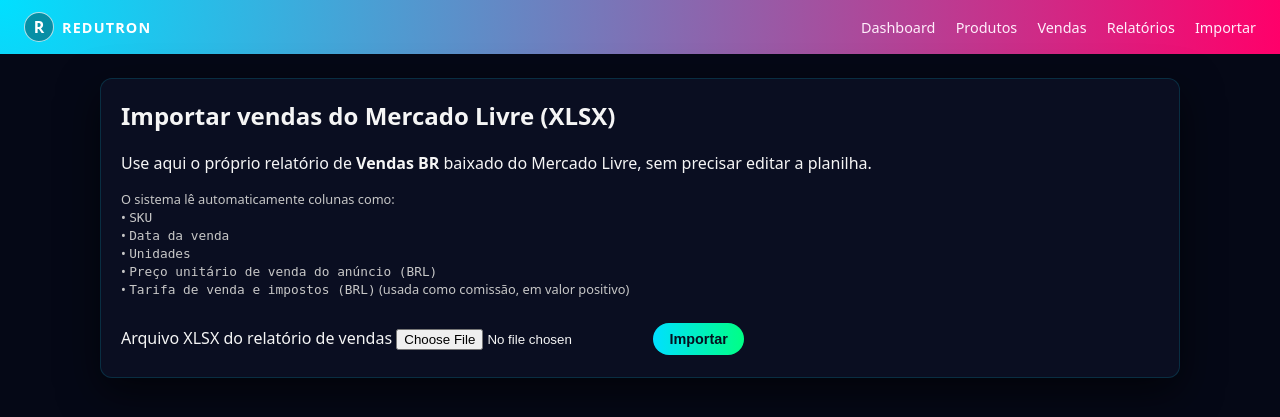
After one commit to oliveirafjdo-web/vendasML, a Flask app: page /importar in a window 1280 px wide. The commit adds this page. Shown: the top 417 px of the page. Run offline with Flask 3, Linux system fonts and the light colour scheme.

Commit message:
Add files via upload

```diff
--- a/app.py
+++ b/app.py
@@ -1,13 +1,15 @@
 from flask import Flask, render_template, request, redirect, url_for, send_file, flash
 import csv
 import io
+from datetime import datetime
+
+import pandas as pd
 
 from database import get_connection, init_db
 
 app = Flask(__name__)
-app.secret_key = "redutron-secret-key"  # em produção, use variável de ambiente
+app.secret_key = "redutron-secret-key"
 
-# Inicializa o banco na primeira execução
 init_db()
 
 
@@ -211,7 +213,6 @@ def calcular_relatorio(inicio, fim, criterio="faturamento"):
     if total_faturamento_liquido_geral == 0:
         return [], 0, 0
 
-    # define critério
     if criterio == "margem":
         key_fn = lambda x: x["margem_contrib"]
     else:
@@ -312,7 +313,7 @@ def relatorio_csv():
     writer.writerow(["TOTAL FATURAMENTO LÍQUIDO", f"{total_fat_liq:.2f}"])
 
     output.seek(0)
-    filename = "relatorio_vendas_v2.csv"
+    filename = "relatorio_vendas_v3.csv"
 
     return send_file(
         io.BytesIO(output.getvalue().encode("utf-8-sig")),
@@ -322,5 +323,167 @@ def relatorio_csv():
     )
 
 
+# ------- IMPORTAÇÃO XLSX MERCADO LIVRE -------
+
+MESES_PT = {
+    "janeiro": 1,
+    "fevereiro": 2,
+    "março": 3,
+    "marco": 3,
+    "abril": 4,
+    "maio": 5,
+    "junho": 6,
+    "julho": 7,
+    "agosto": 8,
+    "setembro": 9,
+    "outubro": 10,
+    "novembro": 11,
+    "dezembro": 12,
+}
+
+
+def to_float(value):
+    if value is None:
+        return 0.0
+    try:
+        if isinstance(value, str):
+            v = value.strip().replace("R$", "").replace(" ", "")
+            v = v.replace(".", "").replace(",", ".")
+            return float(v) if v else 0.0
+        if pd.isna(value):
+            return 0.0
+        return float(value)
+    except Exception:
+        return 0.0
+
+
+def parse_data_ml(value):
+    if value is None or (isinstance(value, float) and pd.isna(value)):
+        return None
+    v = str(value).strip()
+    parts = v.split()
+    try:
+        dia = int(parts[0])
+        mes_nome = parts[2].lower()
+        ano = int(parts[4])
+        mes = MESES_PT.get(mes_nome)
+        if not mes:
+            return None
+        dt = datetime(ano, mes, dia)
+        return dt.strftime("%Y-%m-%d")
+    except Exception:
+        return None
+
+
+@app.route("/importar", methods=["GET", "POST"])
+def importar_vendas():
+    if request.method == "GET":
+        return render_template("import.html")
+
+    arquivo = request.files.get("arquivo")
+    if not arquivo or arquivo.filename == "":
+        flash("Nenhum arquivo selecionado.", "error")
+        return redirect(url_for("importar_vendas"))
+
+    try:
+        df = pd.read_excel(arquivo, header=5)
+    except Exception as e:
+        flash(f"Erro ao ler o arquivo XLSX: {e}", "error")
+        return redirect(url_for("importar_vendas"))
+
+    col_sku = "SKU"
+    col_data = "Data da venda"
+    col_unidades = "Unidades"
+    col_preco_unit = "Preço unitário de venda do anúncio (BRL)"
+    col_taxa_venda = "Tarifa de venda e impostos (BRL)"
+
+    registros = df.to_dict(orient="records")
+
+    conn = get_connection()
+    cur = conn.cursor()
+
+    importados = 0
+    erros = 0
+
+    for row in registros:
+        try:
+            sku = str(row.get(col_sku) or "").strip()
+            if not sku:
+                erros += 1
+                continue
+
+            data_ml = row.get(col_data)
+            data = parse_data_ml(data_ml)
+            if not data:
+                erros += 1
+                continue
+
+            quantidade = to_float(row.get(col_unidades) or 1)
+            if quantidade <= 0:
+                erros += 1
+                continue
+
+            preco_unitario = to_float(row.get(col_preco_unit) or 0)
+
+            taxa_venda = to_float(row.get(col_taxa_venda) or 0)
+            marketplace_fee = abs(taxa_venda)
+
+            shipping_cost = 0.0
+            other_cost = 0.0
+            discount = 0.0
+
+            cur.execute("SELECT id FROM products WHERE sku = ?", (sku,))
+            prod = cur.fetchone()
+
+            if prod:
+                product_id = prod["id"]
+            else:
+                nome_prod = sku
+                variable_cost = 0.0
+                default_price = preco_unitario
+                cur.execute(
+                    "INSERT INTO products (name, sku, variable_cost, default_price) VALUES (?, ?, ?, ?)",
+                    (nome_prod, sku, variable_cost, default_price),
+                )
+                product_id = cur.lastrowid
+
+            cur.execute(
+                """
+                INSERT INTO sales (
+                    product_id, date, quantity, unit_price,
+                    marketplace_fee, shipping_cost, other_variable_cost, discount
+                )
+                VALUES (?, ?, ?, ?, ?, ?, ?, ?)
+                """,
+                (
+                    product_id,
+                    data,
+                    quantidade,
+                    preco_unitario,
+                    marketplace_fee,
+                    shipping_cost,
+                    other_cost,
+                    discount,
+                ),
+            )
+            importados += 1
+        except Exception:
+            erros += 1
+            continue
+
+    conn.commit()
+    conn.close()
+
+    if importados:
+        flash(
+            f"Importação concluída. Vendas importadas: {importados}. Linhas com erro: {erros}.",
+            "success",
+        )
+    else:
+        flash("Nenhuma venda foi importada. Verifique o arquivo.", "error")
+
+    return redirect(url_for("listar_vendas"))
+
+
 if __name__ == "__main__":
     app.run(debug=True)
--- a/database.py
+++ b/database.py
@@ -37,7 +37,6 @@ def init_db():
         )
     """)
 
-    # tenta adicionar colunas novas se a tabela já existir sem elas
     cols_to_add = [
         ("marketplace_fee", "REAL DEFAULT 0"),
         ("shipping_cost", "REAL DEFAULT 0"),
--- a/requirements.txt
+++ b/requirements.txt
@@ -1,3 +1,5 @@
 Flask==3.0.0
 gunicorn==22.0.0
 pytz==2024.1
+pandas==2.2.2
+openpyxl==3.1.5
--- a/static/style.css
+++ b/static/style.css
@@ -214,6 +214,10 @@ tbody tr:nth-child(even) {
   color: #c7c7c7;
 }
 
+pre {
+  color: #e5e5e5;
+}
+
 @media (max-width: 640px) {
   .topbar {
     flex-direction: column;
--- a/templates/base.html
+++ b/templates/base.html
@@ -2,7 +2,7 @@
 <html lang="pt-br">
 <head>
   <meta charset="utf-8">
-  <title>Redutron | Controle de Vendas v2</title>
+  <title>Redutron | Controle de Vendas v3</title>
   <link rel="stylesheet" href="{{ url_for('static', filename='style.css') }}">
 </head>
 <body>
@@ -16,6 +16,7 @@
       <a href="{{ url_for('listar_produtos') }}">Produtos</a>
       <a href="{{ url_for('listar_vendas') }}">Vendas</a>
       <a href="{{ url_for('relatorio') }}">Relatórios</a>
+      <a href="{{ url_for('importar_vendas') }}">Importar</a>
     </nav>
   </header>
   <main class="container">
--- /dev/null
+++ b/templates/import.html
@@ -0,0 +1,25 @@
+{% extends "base.html" %}
+{% block content %}
+<section class="card">
+  <h2>Importar vendas do Mercado Livre (XLSX)</h2>
+  <p>
+    Use aqui o próprio relatório de <strong>Vendas BR</strong> baixado do Mercado Livre,
+    sem precisar editar a planilha.
+  </p>
+  <p class="hint">
+    O sistema lê automaticamente colunas como:
+    <br>• <code>SKU</code>
+    <br>• <code>Data da venda</code>
+    <br>• <code>Unidades</code>
+    <br>• <code>Preço unitário de venda do anúncio (BRL)</code>
+    <br>• <code>Tarifa de venda e impostos (BRL)</code> (usada como comissão, em valor positivo)
+  </p>
+
+  <form method="post" action="{{ url_for('importar_vendas') }}" enctype="multipart/form-data">
+    <label>Arquivo XLSX do relatório de vendas
+      <input type="file" name="arquivo" accept=".xlsx" required>
+    </label>
+    <button type="submit" class="btn-primary" style="margin-top:12px;">Importar</button>
+  </form>
+</section>
+{% endblock %}
--- a/templates/sales.html
+++ b/templates/sales.html
@@ -1,7 +1,7 @@
 {% extends "base.html" %}
 {% block content %}
 <section class="card">
-  <h2>Lançar venda</h2>
+  <h2>Lançar venda manualmente</h2>
   <form class="form-grid" method="post" action="{{ url_for('criar_venda') }}">
     <label>Produto
       <select name="product_id" required>
@@ -34,6 +34,9 @@
     </label>
     <button type="submit" class="btn-primary full-width">Salvar venda</button>
   </form>
+  <p class="hint" style="margin-top:8px;">
+    Dica: para grandes volumes de vendas do Mercado Livre, use a aba <strong>Importar</strong> no menu.
+  </p>
 </section>
 
 <section class="card">
```
Also changed, not shown: templates/index.html (+6 -4 lines), README.md.
